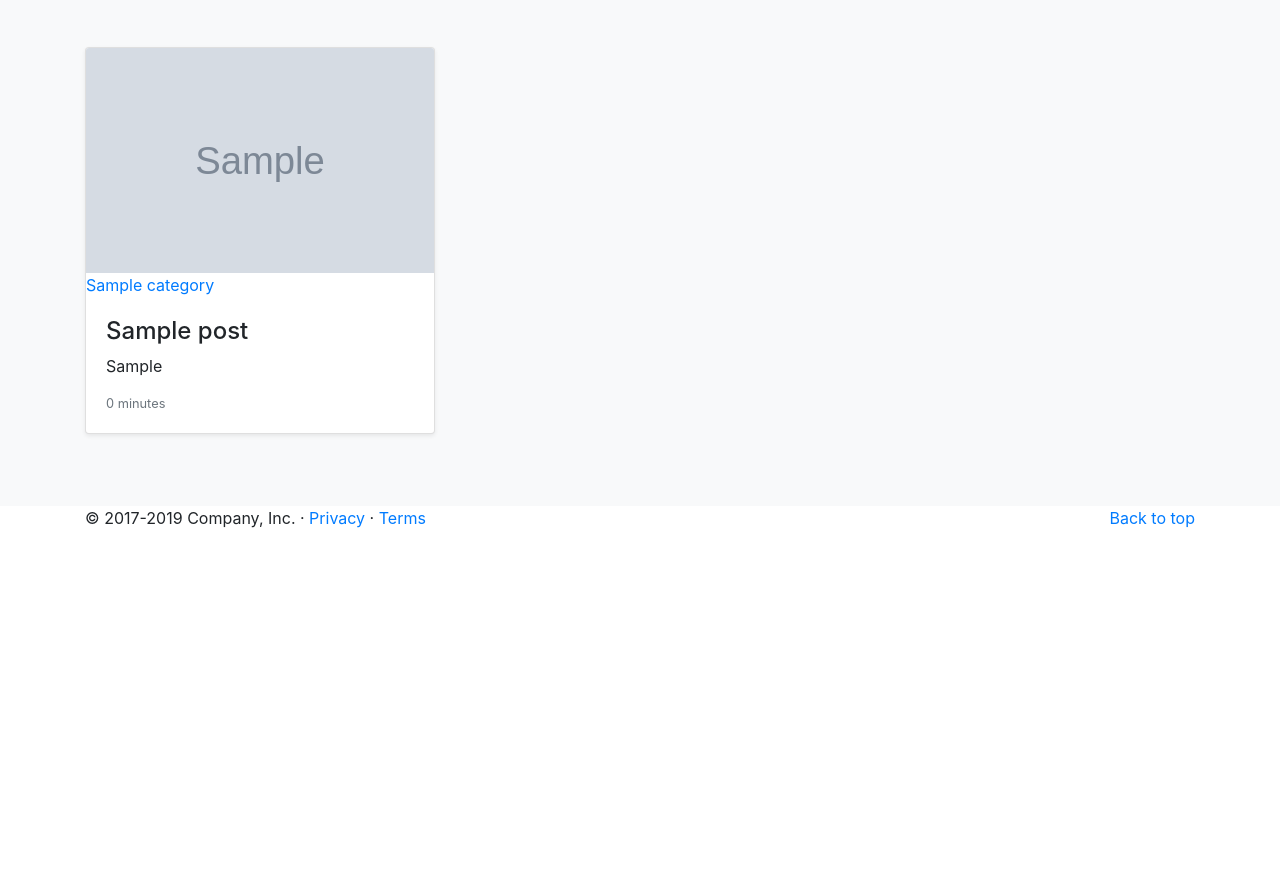
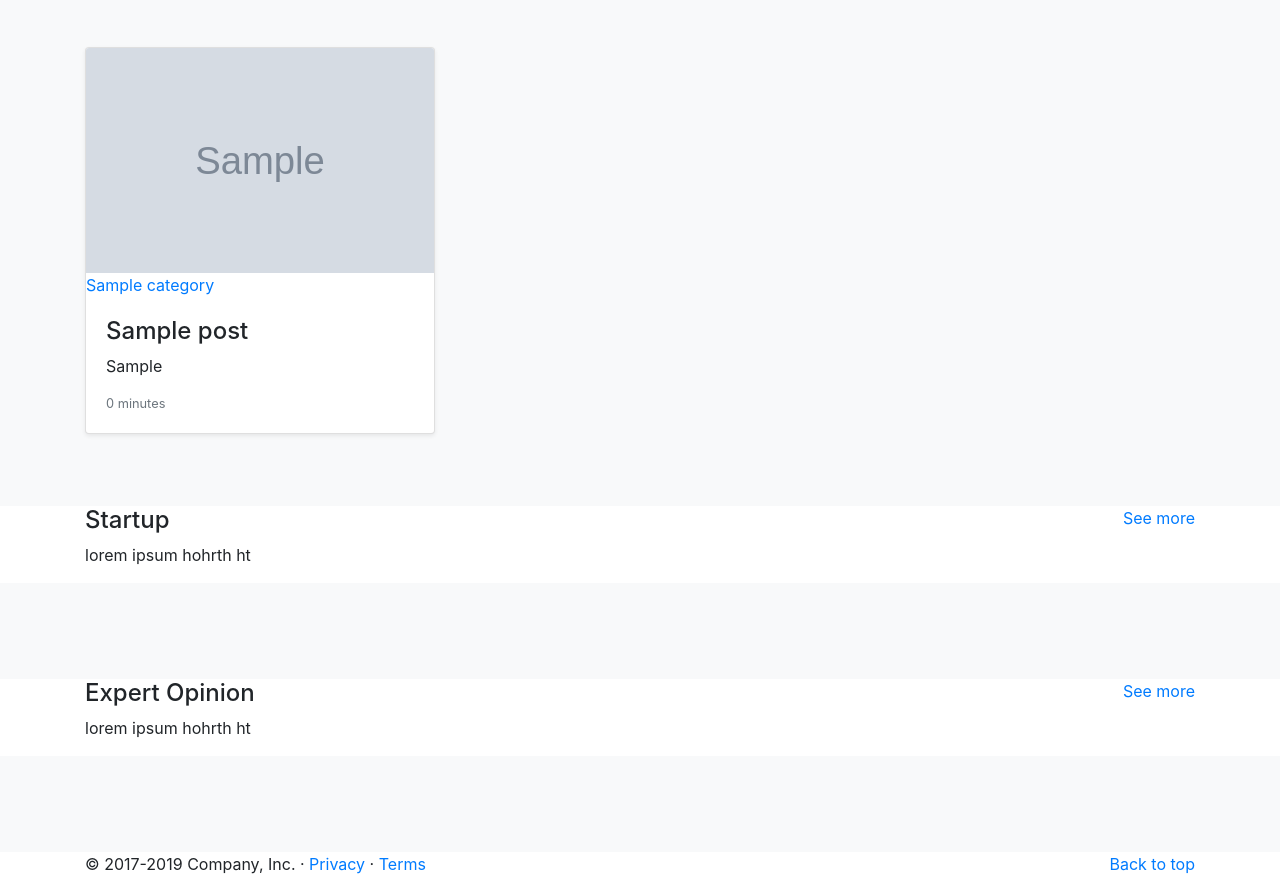
Before and after one commit to adityakmr7/django-Readonly-blog, a Django app: page / in a window 1280 px wide. Shown: the part 207-1099 px from the top of the page. Before the commit the page ends 735 px from the top, so only its background shows below. Run offline with Django 3.2, Linux system fonts and the light colour scheme; tables that the repository leaves empty hold one stand-in row (values such as "Sample post"); grey boxes marked "Sample" are stand-in pictures; some libraries are stand-ins or nearby versions.

Commit message:
index page posts rendering done

```diff
--- a/src/posts/views.py
+++ b/src/posts/views.py
@@ -2,8 +2,15 @@ from django.shortcuts import render
 from .models import Post, Author, Category
 # Create your views here.
 def index(request):
-    featured = Post.objects.filter(featured = True)
+    featured = Post.objects.filter(featured = True)   #put this on carousel
+    latest_post = Post.objects.order_by('-timestamp')[:6]
+    startup_post = Post.objects.filter(category__title__iexact='startup')[0:3]
+    opinion_post = Post.objects.filter(category__title__iexact='opinion')[0:3]
+    # add a video field here
     context = {
-        'object_list': featured
+        'object_list': featured,
+        'latest_post': latest_post,
+        'startup_post': startup_post,
+        'opinion_post': opinion_post
     }
     return render(request, 'index.html', context)
--- a/src/templates/index.html
+++ b/src/templates/index.html
@@ -19,7 +19,6 @@
       </div>
     </div>
 </div>
-
 <div class="album py-5 bg-light">
     <div class="container">
       <div class="row">
@@ -45,7 +44,80 @@
       </div>
     </div>
 </div>
+<!-- startup start from here-->
+<div class="container">
+  <div class="row">
+    <div class="col-md-6">
+      <h4>Startup</h4>
+      <p>lorem ipsum hohrth ht</p>
+    </div>
+    <div class="col-md-6">
+      <a class="float-right" href="#">See more</a>
+    </div>
+  </div>
+</div>
+<div class="album py-5 bg-light">
+    <div class="container">
+      <div class="row">
+      {% for obj in startup_post %}
+        <div class="col-md-4">
+          <div class="card mb-4 shadow-sm">
+            <img width="100%" height="225" class="bd-placeholder-img card-img-top" src="{{obj.thumbnail.url}}"/>
+            <div>
+              {% for cat in obj.category.all %}
+                <a href="#">{{cat}}</a>
+              {% endfor %}
+            </div>
+            <div class="card-body">
+              <h4>{{obj.title}}</h4>
+              <p class="card-text">{{obj.overview}}</p>
+              <div class="d-flex justify-content-between align-items-center">
+                <small class="text-muted">{{obj.timestamp|timesince}}</small>
+              </div>
+            </div>
+          </div>
+        </div>
+      {% endfor %}
+      </div>
+    </div>
+</div>
 
-
+<!--opanion-->
+<div class="container">
+  <div class="row">
+    <div class="col-md-6">
+      <h4>Expert Opinion</h4>
+      <p>lorem ipsum hohrth ht</p>
+    </div>
+    <div class="col-md-6">
+      <a class="float-right" href="#">See more</a>
+    </div>
+  </div>
+</div>
+<div class="album py-5 bg-light">
+    <div class="container">
+      <div class="row">
+      {% for obj in opinion_post %}
+        <div class="col-md-4">
+          <div class="card mb-4 shadow-sm">
+            <img width="100%" height="225" class="bd-placeholder-img card-img-top" src="{{obj.thumbnail.url}}"/>
+            <div>
+              {% for cat in obj.category.all %}
+                <a href="#">{{cat}}</a>
+              {% endfor %}
+            </div>
+            <div class="card-body">
+              <h4>{{obj.title}}</h4>
+              <p class="card-text">{{obj.overview}}</p>
+              <div class="d-flex justify-content-between align-items-center">
+                <small class="text-muted">{{obj.timestamp|timesince}}</small>
+              </div>
+            </div>
+          </div>
+        </div>
+      {% endfor %}
+      </div>
+    </div>
+</div>
 
 {% endblock content %}
```
